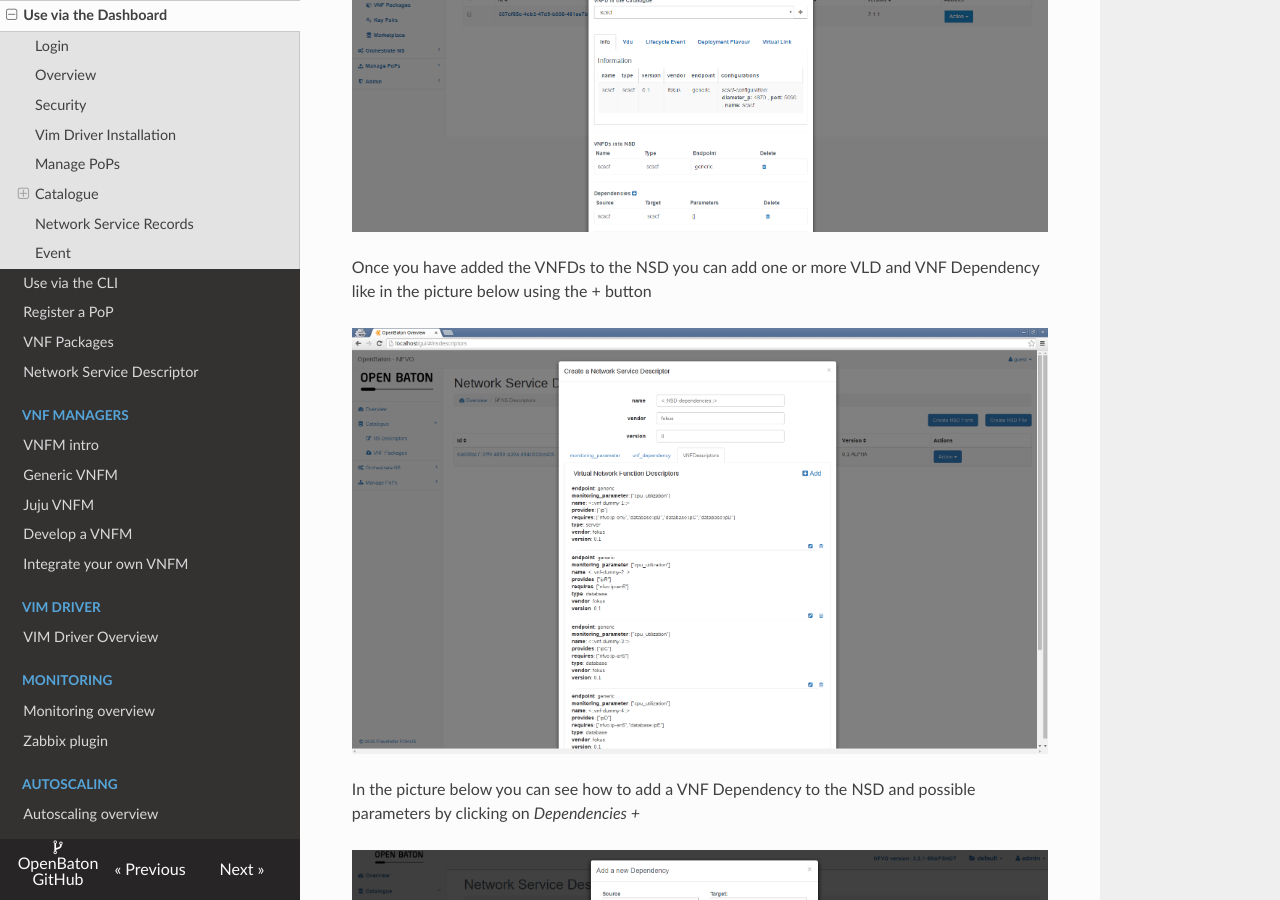
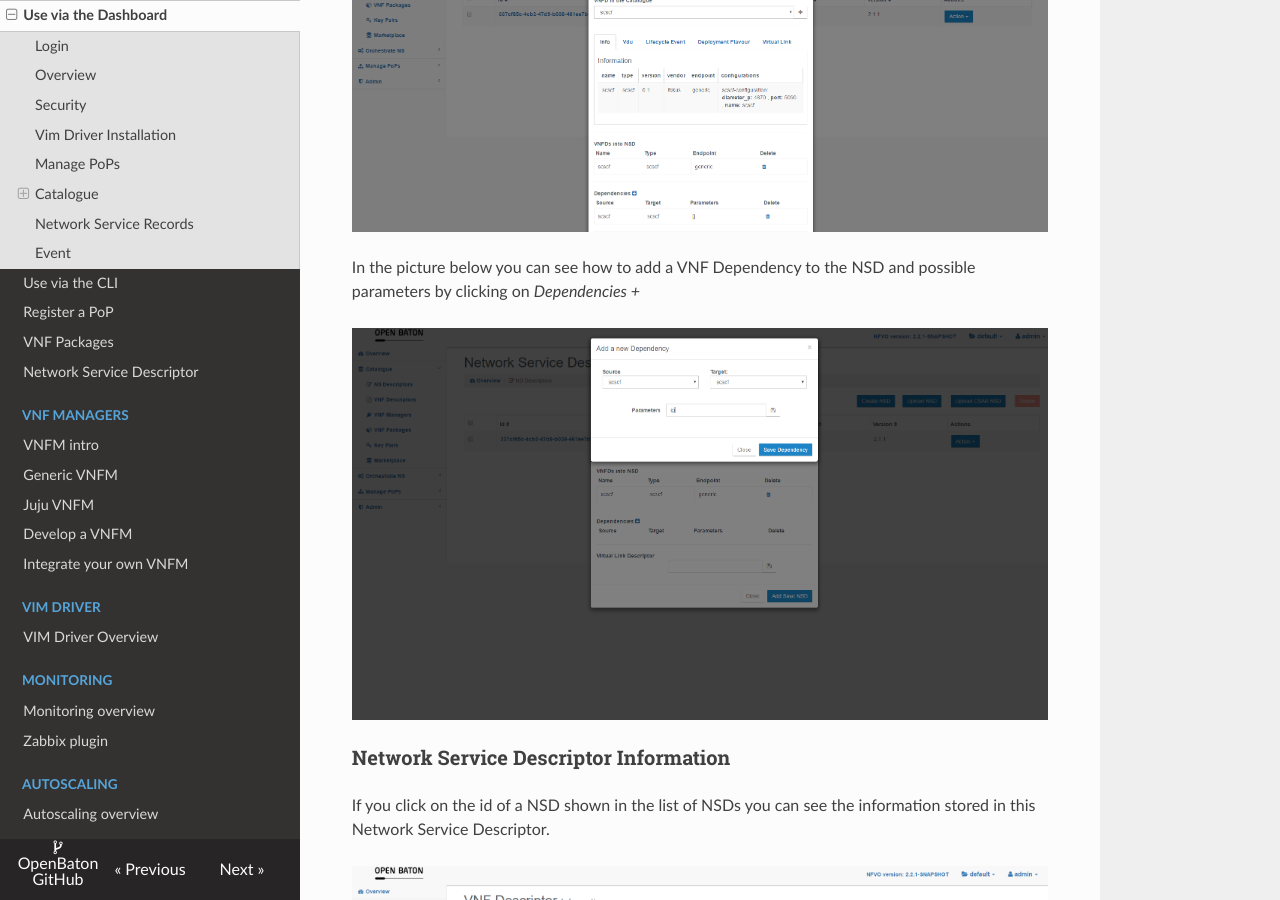
Before and after one commit to openbaton/docs, an MkDocs documentation site: the page built from docs/nfvo-how-to-use-gui.md, in a window 1280 px wide and 900 px high, scrolled down 8395 px. Built offline with MkDocs 1.6.1, drawn with Linux system fonts in a browser that asks for light colours; nearby versions of some CDN libraries; old or Windows-style settings are respelled for this version of MkDocs.

Commit message:
fix: deleted the image
this image is not relevant anymore and should be there

```diff
--- a/docs/nfvo-how-to-use-gui.md
+++ b/docs/nfvo-how-to-use-gui.md
@@ -113,11 +113,6 @@
 This is the form which allows you to choose the VNFDs to be used in the NSD come from the Catalogue (and contained inside the VNFPackages)
 
 ![NSD create by VNFDs][NSDcreateSelect]
-
-
-Once you have added the VNFDs to the NSD you can add one or more VLD and VNF Dependency like in the picture below using the + button
-
-![Form with VNFDs][NSDcreateForm]
 
 In the picture below you can see how to add a VNF Dependency to the NSD and possible parameters by clicking on *Dependencies +*
 
```
